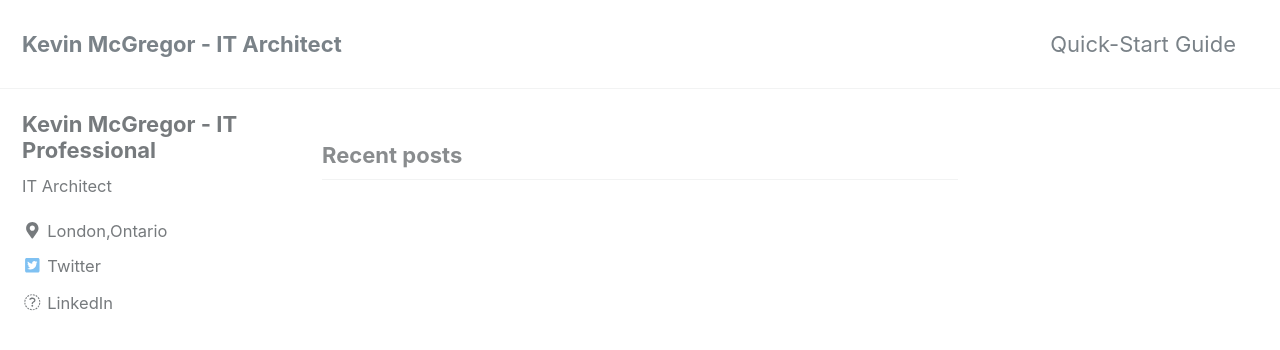
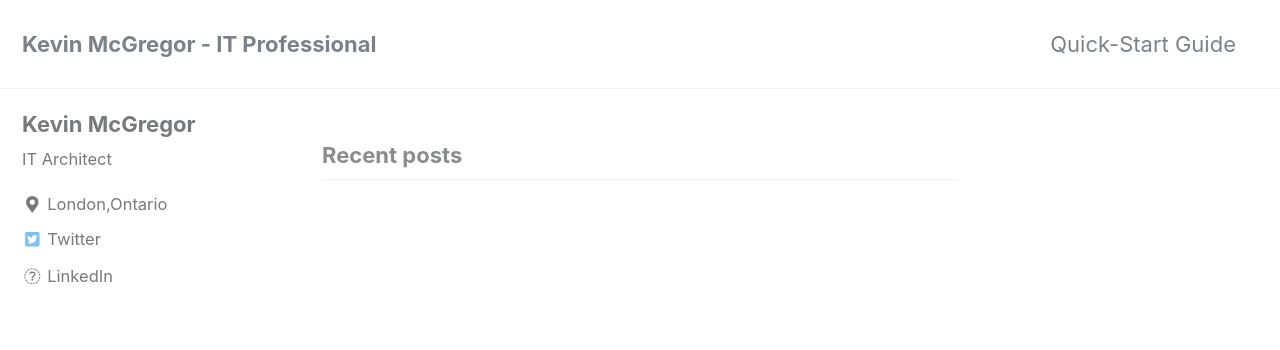
Before and after one commit to kmcgregr/kmcgregr.github.io, a Jekyll site: the page built from index.html, in a window 1280 px wide and 900 px high. Shown: the top 350 px of the window. Built offline with Jekyll 4.4.1, drawn with Linux system fonts in a browser that asks for light colours; nearby versions of some CDN libraries; the list of posts is cut into pages by our own code.

Commit message:
Correction to title

```diff
--- a/_config.yml
+++ b/_config.yml
@@ -16,7 +16,7 @@ minimal_mistakes_skin    : "default" # "air", "aqua", "contrast", "dark", "dirt"
 
 # Site Settings
 locale                   : "en-US"
-title                    : "Kevin McGregor - IT Architect"
+title                    : "Kevin McGregor - IT Professional"
 title_separator          : "-"
 name                     : "Kevin McGregor"
 description              : "IT Architect"
@@ -101,7 +101,7 @@ analytics:
 
 # Site Author
 author:
-  name             : "Kevin McGregor - IT Professional"
+  name             : "Kevin McGregor"
   avatar           : # path of avatar image, e.g. "/assets/images/bio-photo.jpg"
   bio              : "IT Architect"
   location         : "London,Ontario"
```
